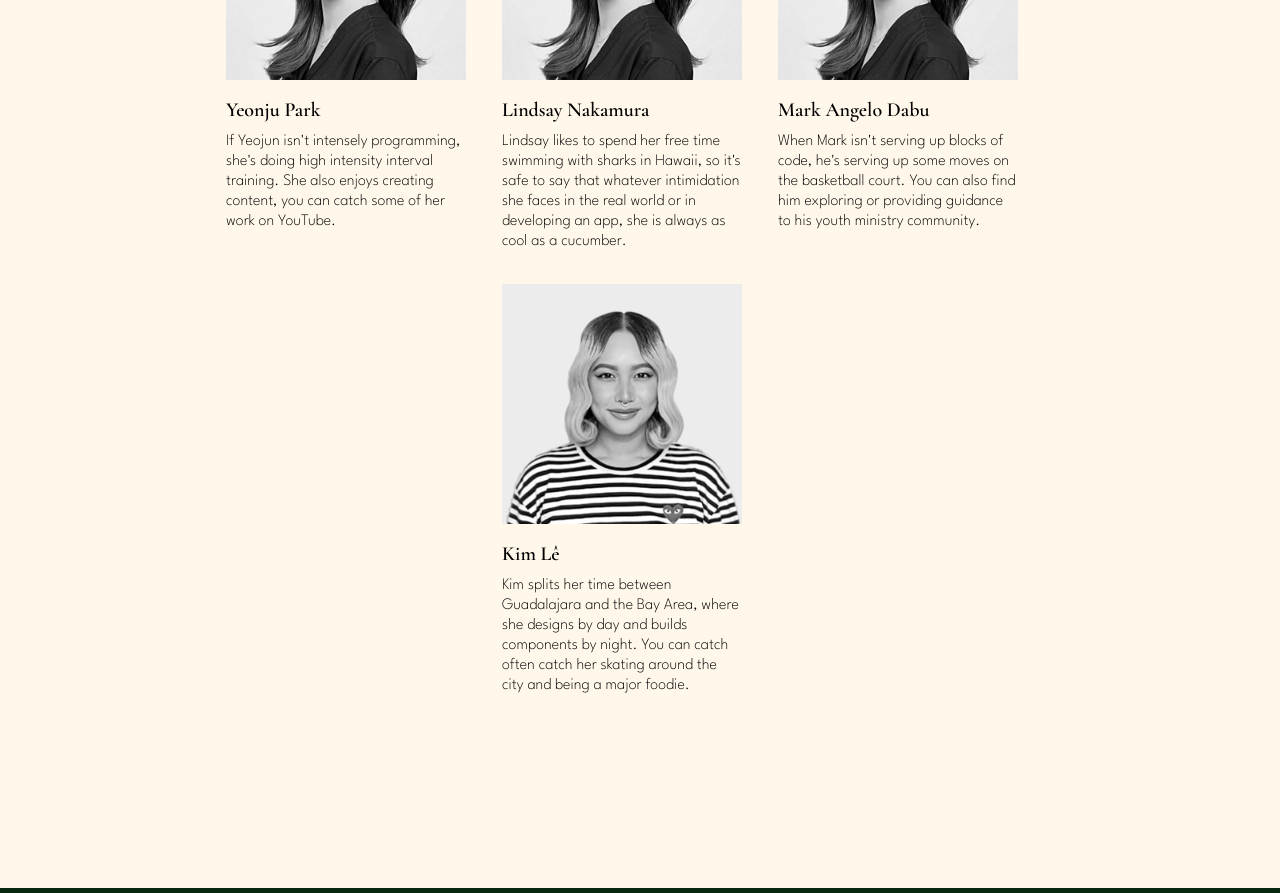
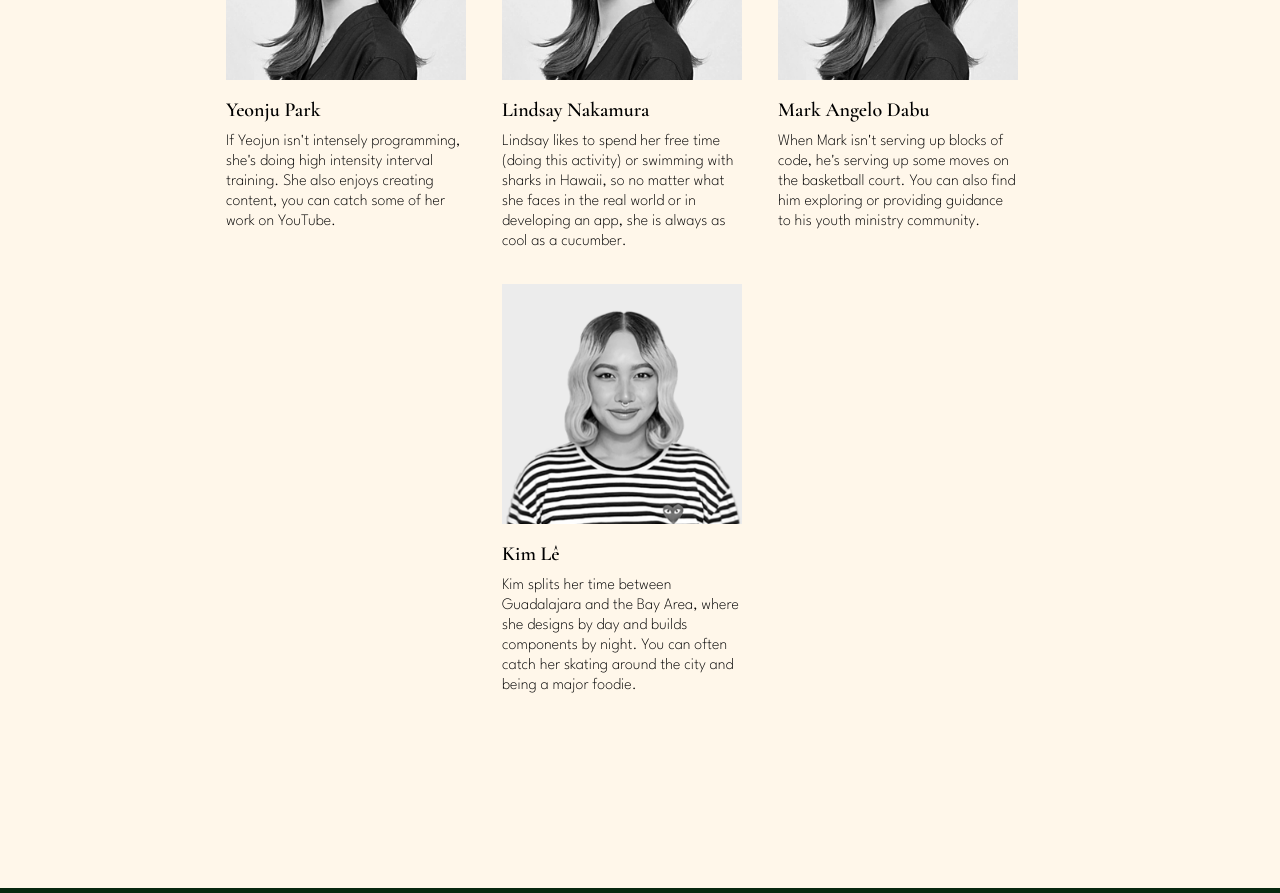
Before and after one commit to 2110-FTB-PT/infinite-loop, a React (Create React App) app: page /about in a window 1280 px wide. Shown: the part 520-1413 px from the top of the page. Built offline with nearby package versions, Linux system fonts and the light colour scheme; no server answers.

Commit message:
copy changes

```diff
--- a/src/components/About.js
+++ b/src/components/About.js
@@ -32,10 +32,10 @@ const About = () => {
             <img className='box' src={yeonju} alt='headshot-yeonju' />
             <div className='about-name-label'>Lindsay Nakamura</div>
             <div className='about-description'>
-              Lindsay likes to spend her free time swimming with sharks in
-              Hawaii, so it's safe to say that whatever intimidation she faces
-              in the real world or in developing an app, she is always as cool
-              as a cucumber.
+              Lindsay likes to spend her free time (doing this activity) or
+              swimming with sharks in Hawaii, so no matter what she faces in the
+              real world or in developing an app, she is always as cool as a
+              cucumber.
             </div>
           </div>
 
@@ -54,8 +54,8 @@ const About = () => {
             <div className='about-name-label'>Kim Lê</div>
             <div className='about-description'>
               Kim splits her time between Guadalajara and the Bay Area, where
-              she designs by day and builds components by night. You can catch
-              often catch her skating around the city and being a major foodie.
+              she designs by day and builds components by night. You can often
+              catch her skating around the city and being a major foodie.
             </div>
           </div>
         </div>
```
